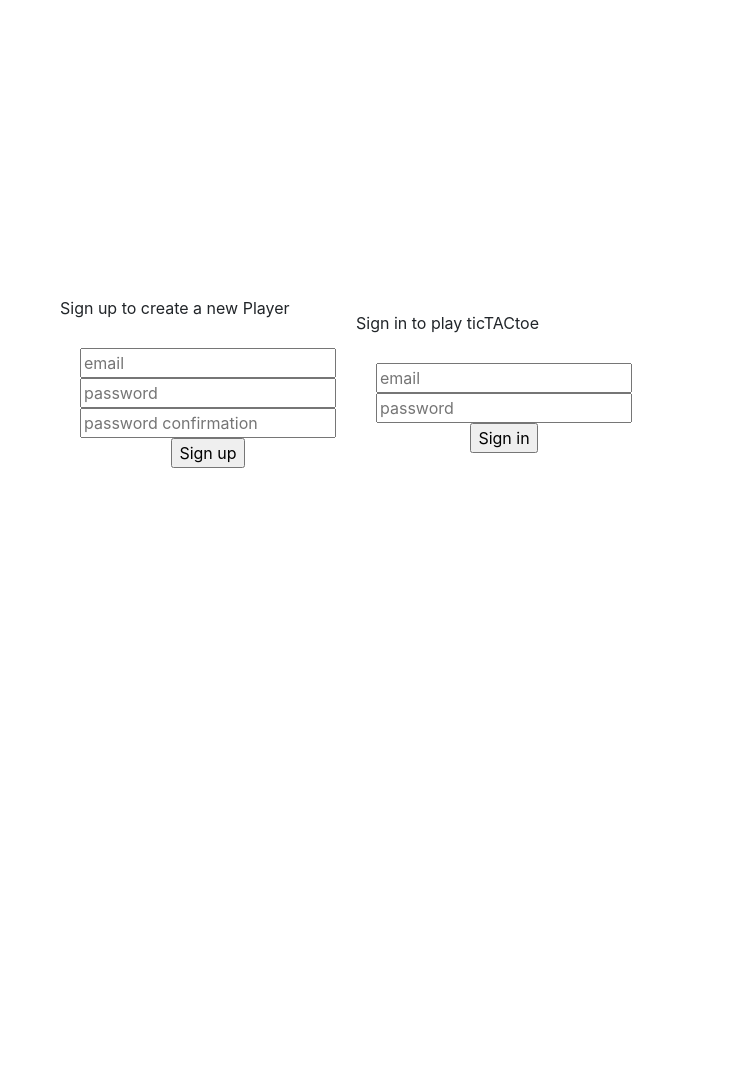
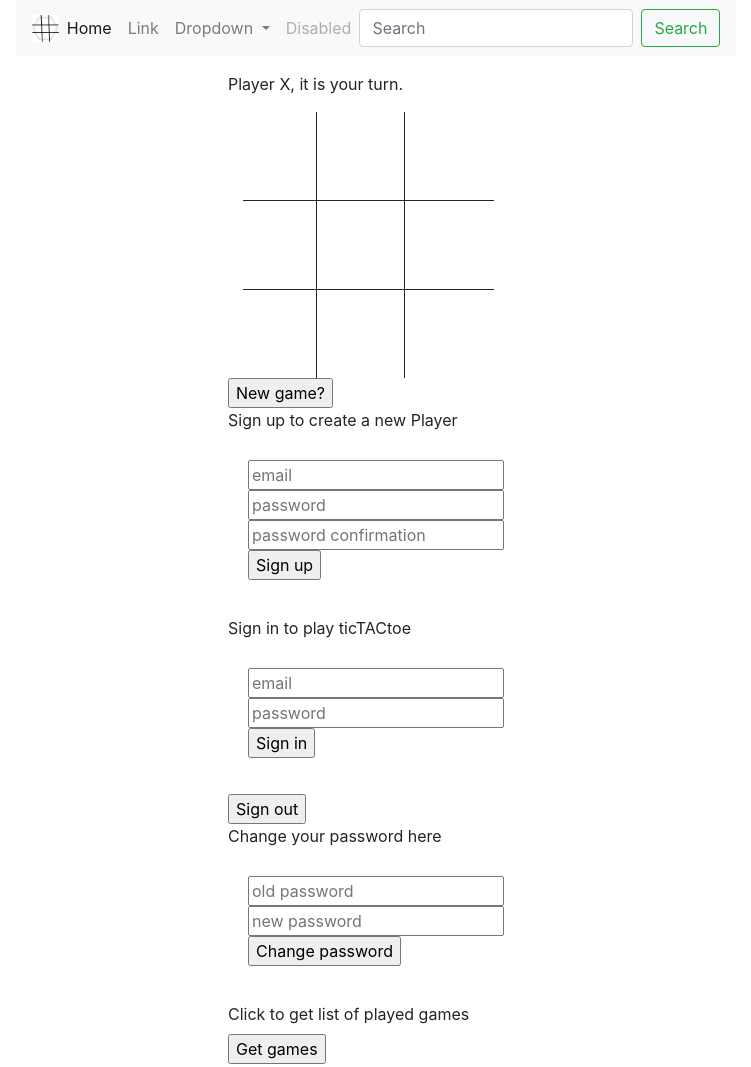
Before and after one commit to fritzable/tic-tac-toe-client, a website built with webpack: page index.html in a window 1280 px wide. Shown: the whole page, without its empty margins (264-1015 px from the left). Before the commit the page ends 800 px from the top, so only its background shows below. Built offline with nearby package versions, Linux system fonts and the light colour scheme.

Commit message:
Add Navbar
Add navbar.
Add column styling.
Remove hide methods while styling to avoid signing in on each update

```diff
--- a/assets/scripts/app.js
+++ b/assets/scripts/app.js
@@ -8,19 +8,19 @@ const events = require('./events.js')
 // require('./example' )
 
 $(() => {
-  $('.container').hide()
-
-  $('#new-game-button').hide()
-
-  $('#get-games-button').hide()
-
-  $('#user-message').hide()
-
-  $('#game-message').hide()
-
-  $('#change-password-form').hide()
-
-  $('#sign-out-form').hide()
+  // $('.container').hide()
+  //
+  // $('#new-game-button').hide()
+  //
+  // $('#get-games-button').hide()
+  //
+  // $('#user-message').hide()
+  //
+  // $('#game-message').hide()
+  //
+  // $('#change-password-form').hide()
+  //
+  // $('#sign-out-form').hide()
 
   $('.square').on('click', events.userClicked)
 
--- a/assets/scripts/ui.js
+++ b/assets/scripts/ui.js
@@ -96,7 +96,6 @@ const getGamesFailure = () => {
 }
 
 const updateGameSuccess = () => {
-  $('#user-message').text('Good move. Duly noted.')
 }
 
 const updateGameFailure = () => {
--- a/assets/styles/index.scss
+++ b/assets/styles/index.scss
@@ -4,6 +4,7 @@ body {
   align-items: center;
   display: flex;
   flex-wrap: wrap;
+  flex-direction: column;
   justify-content: center;
   min-height: 100vh;
 
@@ -54,7 +55,7 @@ div {
 }
 
 .form-group {
-  align-items: center;
+  align-items: flex-start;
   display: flex;
   flex-direction: column;
   flex-wrap: wrap;
@@ -62,7 +63,16 @@ div {
   padding: 20px;
 }
 
+.overview {
+  display: flex;
+  flex-direction: column;
+}
+
 input {
   display: flex;
-  align-content: flex-start;
+  align-items: flex-start;
 }
+
+.navbar-img {
+  height: 27px;
+}
--- a/index.html
+++ b/index.html
@@ -15,6 +15,42 @@
 <!-- body -->
 
 <body>
+  <nav class="navbar navbar-expand-lg navbar-light bg-light">
+    <a href="#" class="navbar-left"><img class="navbar-img" src="./tictactoe.png"></a>
+  <button class="navbar-toggler" type="button" data-toggle="collapse" data-target="#navbarSupportedContent" aria-controls="navbarSupportedContent" aria-expanded="false" aria-label="Toggle navigation">
+    <span class="navbar-toggler-icon"></span>
+  </button>
+
+  <div class="collapse navbar-collapse" id="navbarSupportedContent">
+    <ul class="navbar-nav mr-auto">
+      <li class="nav-item active">
+        <a class="nav-link" href="#">Home <span class="sr-only">(current)</span></a>
+      </li>
+      <li class="nav-item">
+        <a class="nav-link" href="#">Link</a>
+      </li>
+      <li class="nav-item dropdown">
+        <a class="nav-link dropdown-toggle" href="#" id="navbarDropdown" role="button" data-toggle="dropdown" aria-haspopup="true" aria-expanded="false">
+          Dropdown
+        </a>
+        <div class="dropdown-menu" aria-labelledby="navbarDropdown">
+          <a class="dropdown-item" href="#">Action</a>
+          <a class="dropdown-item" href="#">Another action</a>
+          <div class="dropdown-divider"></div>
+          <a class="dropdown-item" href="#">Something else here</a>
+        </div>
+      </li>
+      <li class="nav-item">
+        <a class="nav-link disabled" href="#">Disabled</a>
+      </li>
+    </ul>
+    <form class="form-inline my-2 my-lg-0">
+      <input class="form-control mr-sm-2" type="search" placeholder="Search" aria-label="Search">
+      <button class="btn btn-outline-success my-2 my-sm-0" type="submit">Search</button>
+    </form>
+  </div>
+</nav>
+  <div class="overview">
   <p id="user-message"></p>
   <p id="game-message"></p>
   <section class="embed-responsive embed-responsive-1by1 game-board container">
```
